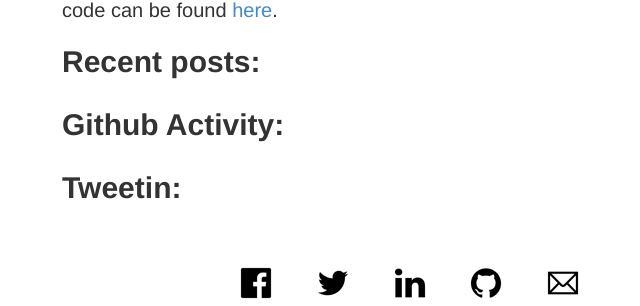
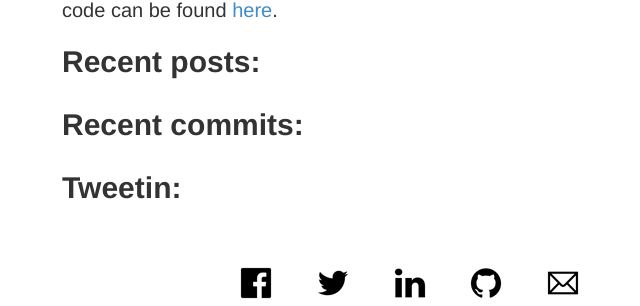
Before and after one commit to johnshiver/johnshiver.org, a Django app: template web/blog/templates/main.html in a window 1280 px wide. Shown: the part 333-639 px from the top of the page, without its empty margins (218-858 px from the left). Run offline with Django 3.2, Linux system fonts and the light colour scheme; the template is opened without the code that fills it, so the values that code supplies are empty; some libraries are stand-ins or nearby versions.

Commit message:
upgrade to python 3.6 + small changes

```diff
--- a/docker-compose.yml
+++ b/docker-compose.yml
@@ -30,7 +30,7 @@ postgres:
   volumes_from:
     - data
   ports:
-    - "5433:5433"
+    - "5435:5435"
 
 redis:
   restart: always
--- a/web/blog/templates/main.html
+++ b/web/blog/templates/main.html
@@ -34,7 +34,7 @@
         {% endfor %}
     </table>
 
-    <h2>Github Activity:</h2>
+    <h2>Recent commits:</h2>
     <div class="commits">
         <table class='table table-condensed'>
             {% for commit in commits %}
```
Also changed, not shown: 1 other file.
